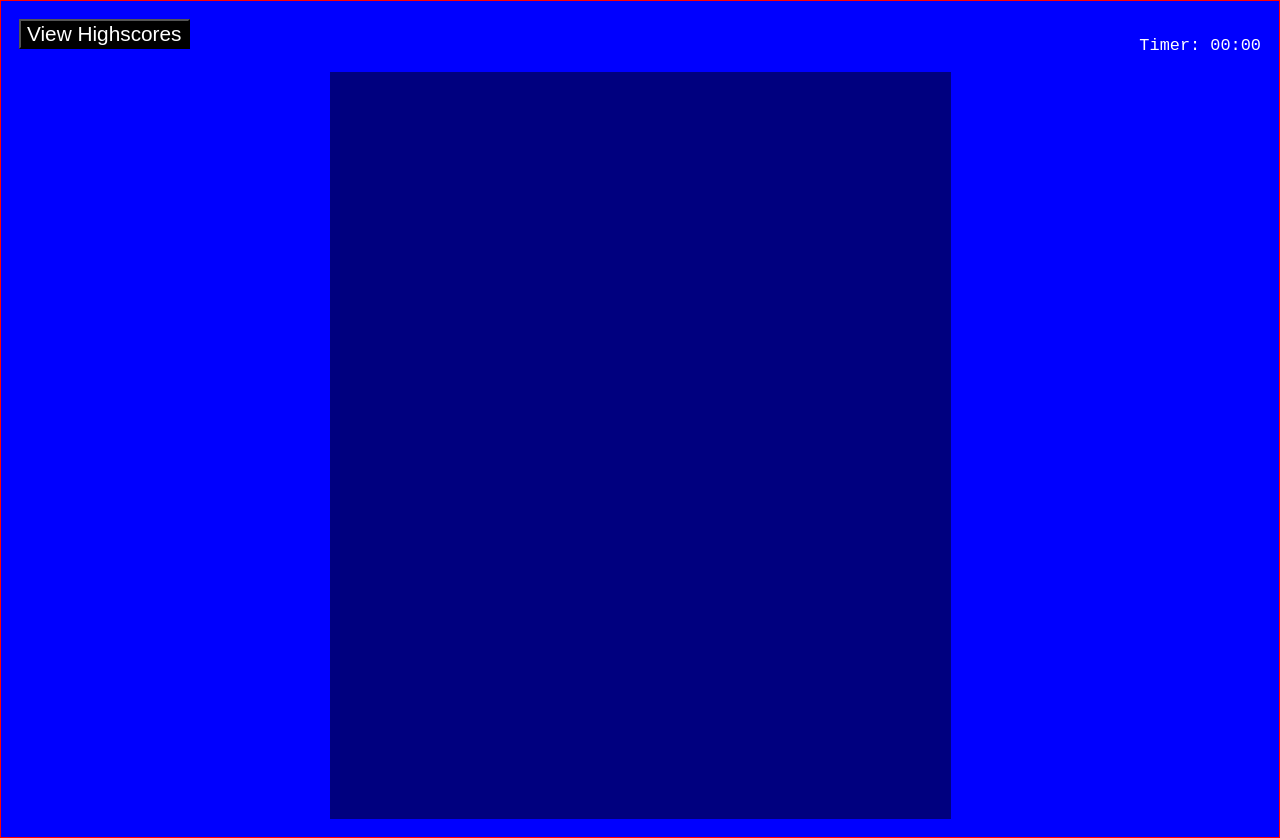
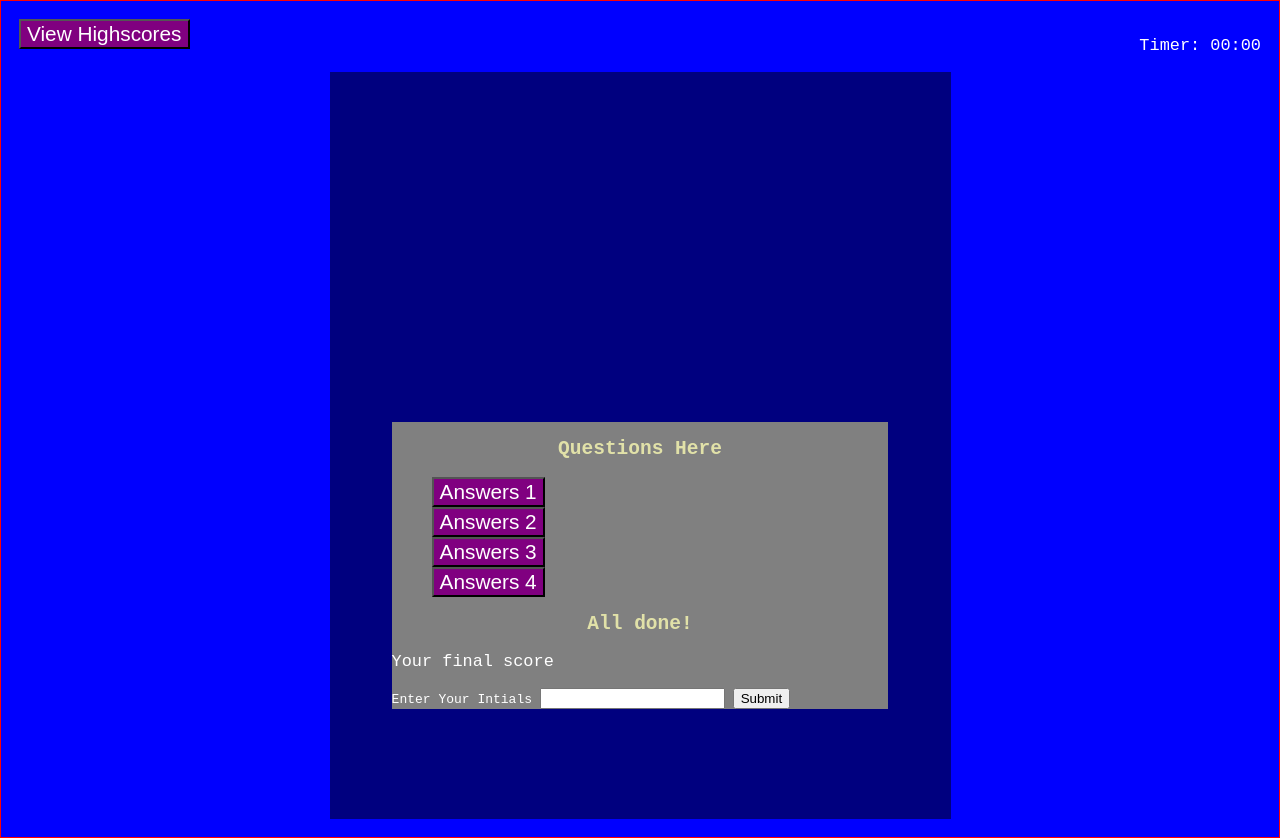
Before and after one commit to BrownCAB/Code_Quiz, a plain HTML site: page Develop/index.html in a window 1280 px wide. Drawn offline with Linux system fonts and the light colour scheme.

Commit message:
Continued modifying the HTML and CSS

```diff
--- a/Develop/assets/css/style.css
+++ b/Develop/assets/css/style.css
@@ -7,26 +7,37 @@
     font-family: monospace;
     /*debugging*/
     border: 1px solid red;
+    color: white;
 }
 
 
 body {
     background-color: blue;
+    overflow: hidden;
 
 }
 
 
 p {
-    color: white;
     font-size: 1.3em;
 }
 
 
 button {
     outline: none;
-    background-color: black;
+    background-color: purple;
+    font-size: 1.3em;
     color: white;
-    font-size: 1.3em;
+}
+
+h1, h2 {
+    color: rgb(225, 225, 168);
+    text-align: center;
+}
+
+
+li {
+    list-style: none;
 }
 
 /*Outer Container*/
@@ -38,6 +49,7 @@ button {
     height: 100vh;
 }
 
+
 /*Top Bar*/
 .top-bar p {
     float: right;
@@ -47,16 +59,42 @@ button {
 .inner-container {
     height: 100%;
     background: rgba(0, 0, 0, 0.5);
-    margin: auto;
+    margin: 0 auto;
     width: 50%;
+    display: flex;
+    flex-direction: column;
+    justify-content: center;
 }
 
-/*Header/Quiz Start*/
-header {
-    color: grey;
+/*Header & Main/Quiz Start*/
+.quiz-start, main {
+    margin-top: 30vh;
+    margin-left: 10%;
+    margin-right: 10%;
+    background-color: grey;
+    /*debugging*/
+    display: none;
 }
+
+
+.quiz-start p {
+   text-align: center;
+}
+
+
+.quiz-start button {
+   display: block;
+   margin: 0 auto;
+   background-color: purple;
+ }
 
 /*Main Quiz Content*/
 main {
-    color: grey;
+    /*debugging - return to 'none' when done styling*/
+    display: block;
 }
+
+/*Test Prompts Questions*/
+
+
+/*Quiz Done*/
--- a/Develop/index.html
+++ b/Develop/index.html
@@ -19,12 +19,38 @@
         <!--Inner Div-->
         <div class="inner-container">
 
+            <!--Phrase 1-->
+
             <!--Header/ Quiz Start-->
             <header class="quiz-start">
+                <h1>Code Quiz Challenge</h1>
+                <p>Lorem ipsum dolor sit amet consectetur adipisicing elit. Deleniti non minima perferendis nam dolor esse error omnis laboriosam alias dolores?</p>
+                <button>Start Quiz</button>
+            </header>
 
-            </header>
             <!--Main Content-->
             <main>
+
+            <!--Phrase 2-->
+                <section class="test-prompts">
+                    <h2>Questions Here</h2>
+                    <ul>
+                        <li><button>Answers 1</li></button>
+                        <li><button>Answers 2</li></button>
+                        <li><button>Answers 3</li></button>
+                        <li><button>Answers 4</li></button>
+                    </ul>
+                </section>
+
+            <!--Phrase 3-->
+            <section class="quiz-done">
+                <h2>All done!</h2>
+                    <p>Your final score</p>
+                    <form>
+                        <label for="intials">Enter Your Intials</label> <input type="text" id="intials" name="fname" value="">
+                        <input type="submit" value="Submit">
+                    </form>
+            </section>
 
             </main>
         </div>
```
